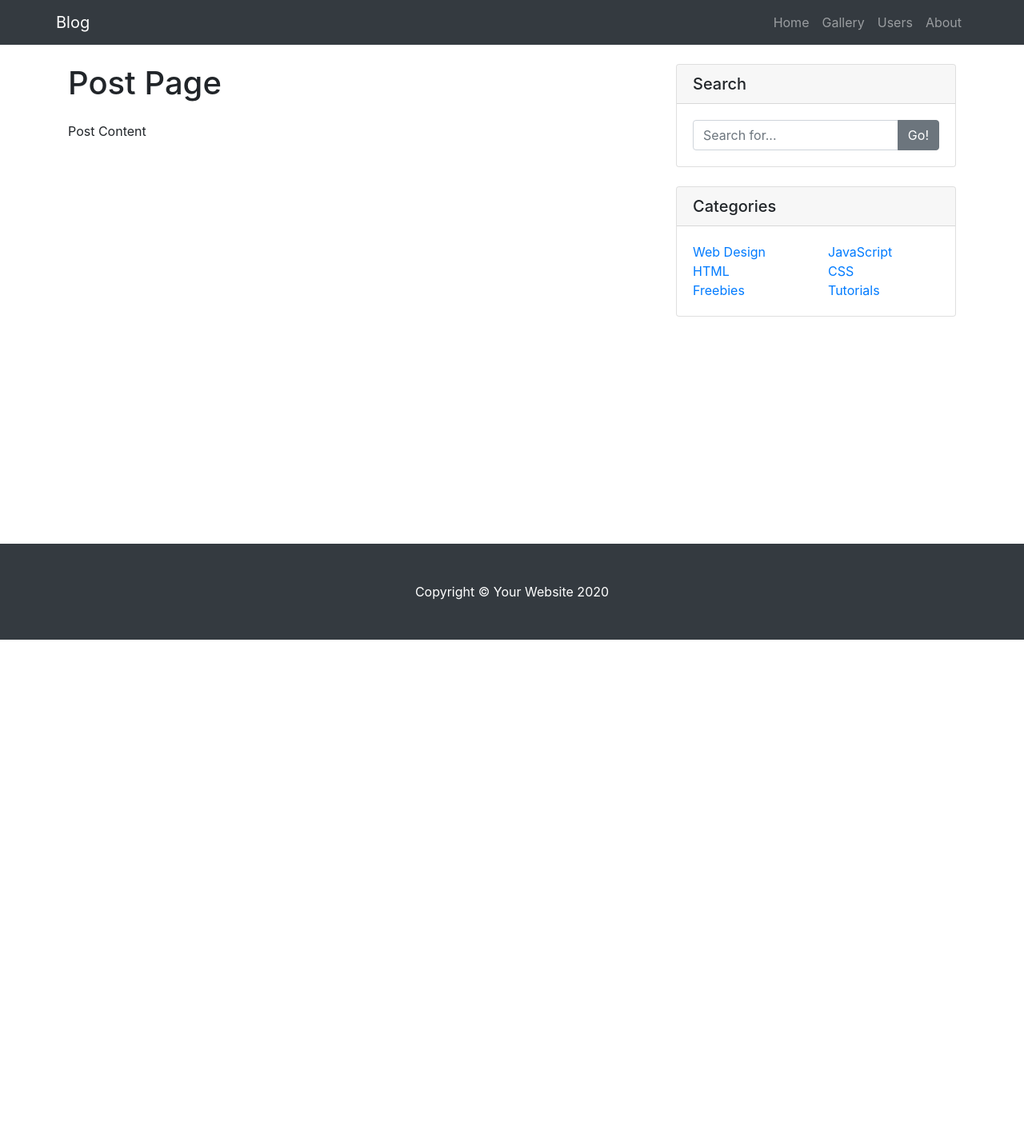
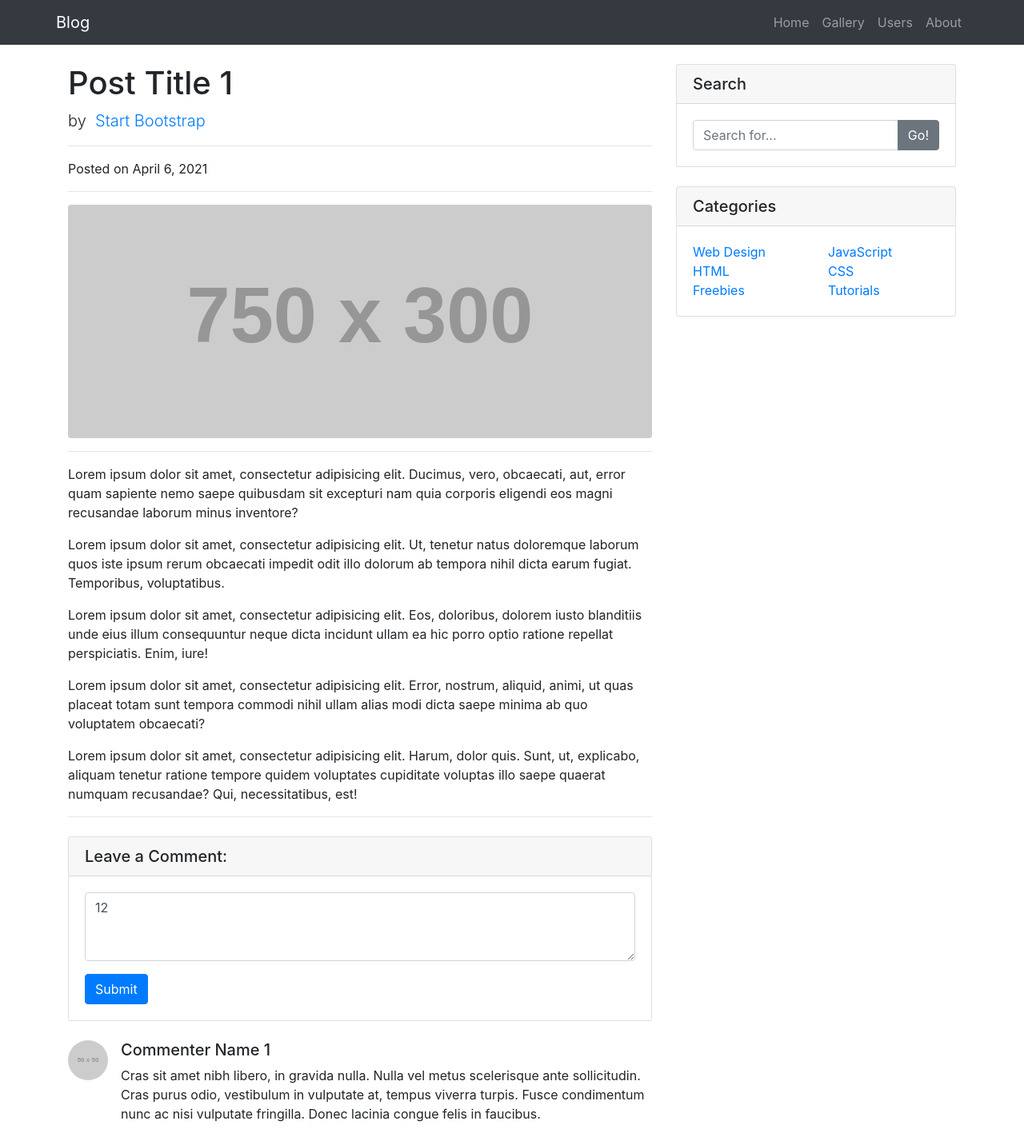
Before and after one commit to nazarvynn/Posts, a React (Create React App) app: page /posts/1 in a window 1280 px wide. Shown: the top 1427 px of the page at 80% size. Before the commit the page ends 800 px from the top, so only its background shows below. Built offline with nearby package versions, Linux system fonts and the light colour scheme.

Commit message:
Add Comments

```diff
--- /dev/null
+++ b/src/core/models/Comment.ts
@@ -0,0 +1,6 @@
+export interface Comment {
+    id: number;
+    name: string;
+    body: string;
+    email?: string;
+}
--- a/src/core/models/index.ts
+++ b/src/core/models/index.ts
@@ -1,3 +1,4 @@
 export * from './Category';
+export * from './Comment';
 export * from './Navigation';
 export * from './Post';
--- /dev/null
+++ b/src/pages/PostPage/CommentForm/CommentForm.tsx
@@ -0,0 +1,19 @@
+import React from 'react';
+
+export default function CommentForm() {
+    return (
+        <div className="card my-4">
+            <h5 className="card-header">Leave a Comment:</h5>
+            <div className="card-body">
+                <form>
+                    <div className="form-group">
+                        <textarea className="form-control" rows={3} value={'12'} />
+                    </div>
+                    <button type="submit" className="btn btn-primary">
+                        Submit
+                    </button>
+                </form>
+            </div>
+        </div>
+    );
+}
--- /dev/null
+++ b/src/pages/PostPage/CommentItem/CommentItem.tsx
@@ -0,0 +1,21 @@
+import React from 'react';
+import * as PropTypes from 'prop-types';
+
+import { Comment } from '../../../core/models';
+
+export default function CommentItem({ name, body }: Comment) {
+    return (
+        <div className="media mb-4">
+            <img className="d-flex mr-3 rounded-circle" src="http://placehold.it/50x50" alt="placehold.it-50x50" />
+            <div className="media-body">
+                <h5 className="mt-0">{name}</h5>
+                {body}
+            </div>
+        </div>
+    );
+}
+
+CommentItem.propTypes = {
+    name: PropTypes.string.isRequired,
+    body: PropTypes.string.isRequired,
+};
--- /dev/null
+++ b/src/pages/PostPage/CommentList/CommentList.tsx
@@ -0,0 +1,21 @@
+import React from 'react';
+import * as PropTypes from 'prop-types';
+
+import { Comment } from '../../../core/models';
+import CommentItem from '../CommentItem/CommentItem';
+
+export default function CommentList({ comments }: { comments: Comment[] }) {
+    return (
+        <>
+            {comments?.length ? (
+                comments.map((comment) => <CommentItem key={comment.id} {...comment} />)
+            ) : (
+                <div>No comments</div>
+            )}
+        </>
+    );
+}
+
+CommentList.propTypes = {
+    comments: PropTypes.array.isRequired,
+};
--- /dev/null
+++ b/src/pages/PostPage/PostContent/PostContent.tsx
@@ -0,0 +1,38 @@
+import React from 'react';
+import { Link } from 'react-router-dom';
+import * as PropTypes from 'prop-types';
+
+import { Post } from '../../../core/models';
+import formatDate from '../../../utils/formatDate';
+
+export default function PostContent({
+    title,
+    body,
+    user,
+    image = 'http://placehold.it/750x300',
+    createdAt = +new Date(),
+}: Post) {
+    const date = formatDate(createdAt);
+    return (
+        <>
+            <h1 className="mt-4">{title}</h1>
+            <p className="lead">
+                by &nbsp;<Link to="/posts">{user}</Link>
+            </p>
+            <hr />
+            <p>Posted on {date}</p>
+            <hr />
+            <img className="img-fluid rounded" src={image} alt="placehold.it-900x300" />
+            <hr />
+            <article dangerouslySetInnerHTML={{ __html: body }} />
+        </>
+    );
+}
+
+PostContent.propTypes = {
+    title: PropTypes.string.isRequired,
+    body: PropTypes.string.isRequired,
+    user: PropTypes.string.isRequired,
+    image: PropTypes.string.isRequired,
+    createdAt: PropTypes.number.isRequired,
+};
--- a/src/pages/PostPage/PostPage.tsx
+++ b/src/pages/PostPage/PostPage.tsx
@@ -1,15 +1,31 @@
 import React from 'react';
+import { useParams } from 'react-router-dom';
 
 import MainLayout from '../../layouts/MainLayout/MainLayout';
 import Loader from '../../components/Loader/Loader';
+import PostContent from './PostContent/PostContent';
+import CommentForm from './CommentForm/CommentForm';
+import CommentList from './CommentList/CommentList';
+import { PostStub, CommentsStub } from '../../stubs';
 
 export default function PostPage() {
-    const isLoading = false;
+    const isPostLoading = false;
+    const isCommentsLoading = false;
+    const { id } = useParams() as any;
+    console.log('id', id);
+
     return (
         <MainLayout>
-            <h1 className="my-4">Post Page</h1>
-            {isLoading && <Loader />}
-            {!isLoading && <>Post Content</>}
+            {isPostLoading && <Loader />}
+            {!isPostLoading && (
+                <>
+                    <PostContent {...PostStub} />
+                    <hr />
+                    <CommentForm />
+                    {isCommentsLoading && <Loader />}
+                    {!isCommentsLoading && <CommentList comments={CommentsStub} />}
+                </>
+            )}
         </MainLayout>
     );
 }
--- /dev/null
+++ b/src/stubs/comments.stub.ts
@@ -0,0 +1,20 @@
+import { Comment } from '../core/models';
+
+export const CommentsStub: Comment[] = [
+    {
+        id: 1,
+        name: 'Commenter Name 1',
+        body:
+            'Cras sit amet nibh libero, in gravida nulla. Nulla vel metus scelerisque ante sollicitudin.\n' +
+            'Cras purus odio, vestibulum in vulputate at, tempus viverra turpis. Fusce condimentum nunc\n' +
+            'ac nisi vulputate fringilla. Donec lacinia congue felis in faucibus.',
+    },
+    {
+        id: 2,
+        name: 'Commenter Name 2',
+        body:
+            'Cras sit amet nibh libero, in gravida nulla. Nulla vel metus scelerisque ante sollicitudin.\n' +
+            'Cras purus odio, vestibulum in vulputate at, tempus viverra turpis. Fusce condimentum nunc\n' +
+            'ac nisi vulputate fringilla. Donec lacinia congue felis in faucibus.',
+    },
+];
--- /dev/null
+++ b/src/stubs/index.ts
@@ -0,0 +1,3 @@
+export * from './comments.stub';
+export * from './post.stub';
+export * from './posts.stub';
--- /dev/null
+++ b/src/stubs/post.stub.ts
@@ -0,0 +1,34 @@
+import { Post } from '../core/models';
+
+export const PostStub: Post = {
+    id: 1,
+    title: 'Post Title 1',
+    body: `<p>
+                Lorem ipsum dolor sit amet, consectetur adipisicing elit. Ducimus, vero, obcaecati, aut, error quam
+                sapiente nemo saepe quibusdam sit excepturi nam quia corporis eligendi eos magni recusandae laborum
+                minus inventore?
+            </p>
+            <p>
+                Lorem ipsum dolor sit amet, consectetur adipisicing elit. Ut, tenetur natus doloremque laborum quos iste
+                ipsum rerum obcaecati impedit odit illo dolorum ab tempora nihil dicta earum fugiat. Temporibus,
+                voluptatibus.
+            </p>
+            <p>
+                Lorem ipsum dolor sit amet, consectetur adipisicing elit. Eos, doloribus, dolorem iusto blanditiis unde
+                eius illum consequuntur neque dicta incidunt ullam ea hic porro optio ratione repellat perspiciatis.
+                Enim, iure!
+            </p>
+            <p>
+                Lorem ipsum dolor sit amet, consectetur adipisicing elit. Error, nostrum, aliquid, animi, ut quas
+                placeat totam sunt tempora commodi nihil ullam alias modi dicta saepe minima ab quo voluptatem
+                obcaecati?
+            </p>
+            <p>
+                Lorem ipsum dolor sit amet, consectetur adipisicing elit. Harum, dolor quis. Sunt, ut, explicabo,
+                aliquam tenetur ratione tempore quidem voluptates cupiditate voluptas illo saepe quaerat numquam
+                recusandae? Qui, necessitatibus, est!
+            </p>`,
+    user: 'Start Bootstrap',
+    image: 'http://placehold.it/750x300',
+    createdAt: 1617737255523,
+};
```
